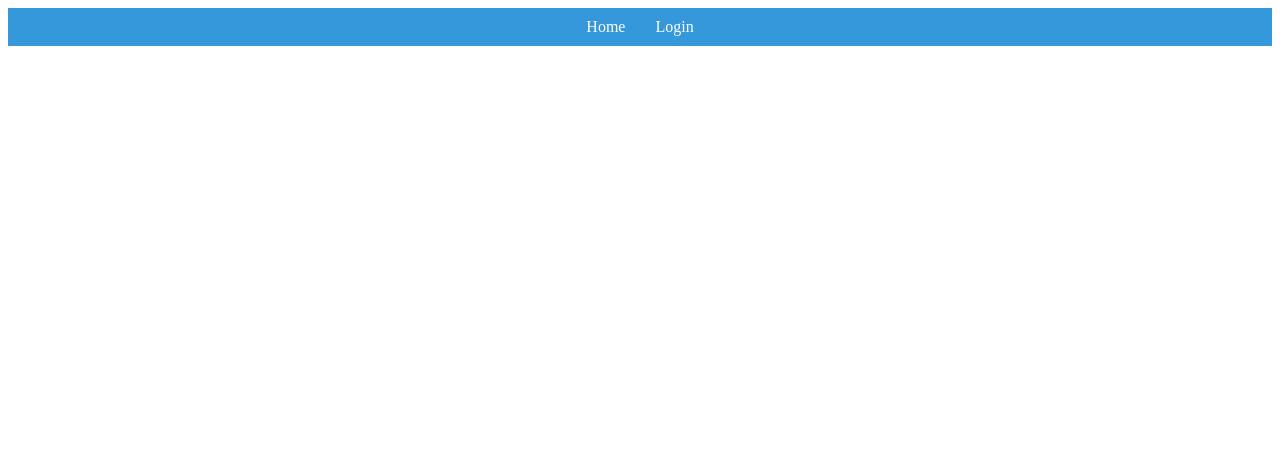
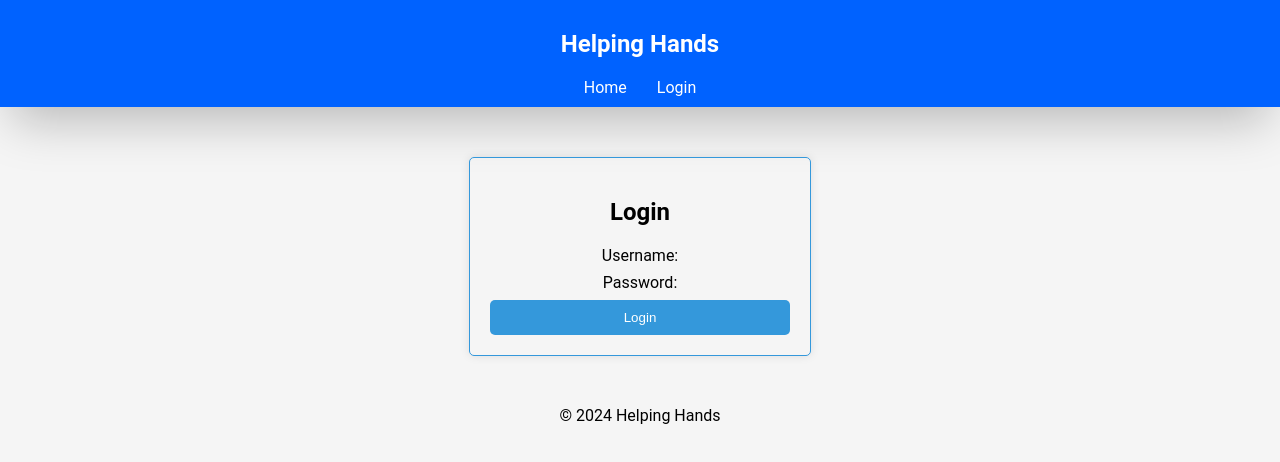
Before and after one commit to bocchial1/GrizzHacks, an Angular app in the folder Helping-Hands/: page /Login in a window 1280 px wide. Before the commit this address led to /. Shown: the top 462 px of the page. Built offline with nearby package versions, Linux system fonts and the light colour scheme.

Commit message:
ui updates

```diff
--- a/Helping-Hands/src/app/app.component.css
+++ b/Helping-Hands/src/app/app.component.css
@@ -5,14 +5,31 @@ body {
 }
 
 nav {
-    background-color: #3498db;
+    background-color: #0062ff;
+    padding: 10px;
+    display: flex;
+    align-items: center;
+    justify-content: center;
     color: white;
-    padding: 10px;
-    text-align: center;
+    flex-direction: column;
+
+    box-shadow: rgba(0, 0, 0, 0.25) 0px 25px 50px -12px;
+
+
 }
+
 
 nav a {
     color: white;
     text-decoration: none;
     margin: 0 15px;
 }
+
+footer {
+	margin: 0;
+    padding: 0;
+    width: 100vw;
+  	height: 20vh;
+    text-align: center;
+    position: relative;
+}
--- a/Helping-Hands/src/app/app.component.html
+++ b/Helping-Hands/src/app/app.component.html
@@ -1,4 +1,19 @@
 <nav>
-  <a href="#">Home</a>
-  <a href="#/login">Login</a>
+  <div class="header-container">
+    <h1>Helping Hands</h1>
+  </div>
+  <div class="Menu Container">
+    <a routerLink="/" routerLinkActive="active" ariaCurrentWhenActive="page" >Home</a>
+    <a routerLink="/Login" routerLinkActive="active" ariaCurrentWhenActive="page">Login</a>
+  </div>
+
 </nav>
+<main>
+
+  <router-outlet>
+
+  </router-outlet>
+</main>
+<footer>
+  <p>© 2024 Helping Hands </p>
+</footer>
--- a/Helping-Hands/src/app/app.routes.ts
+++ b/Helping-Hands/src/app/app.routes.ts
@@ -1,3 +1,15 @@
 import { Routes } from '@angular/router';
+import { HomeComponent } from './home/home.component';
+import { LoginComponent } from './login/login.component';
 
-export const routes: Routes = [];
+export const routes: Routes = [
+    {
+        path: '',
+        component: HomeComponent,
+    },
+    {
+        path: 'Login',
+        component: LoginComponent,
+    },
+
+];
--- a/Helping-Hands/src/app/login/login.component.css
+++ b/Helping-Hands/src/app/login/login.component.css
@@ -0,0 +1,35 @@
+.login-container {
+    max-width: 300px;
+    margin: 50px auto;
+    padding: 20px;
+    border: 1px solid #3498db;
+    border-radius: 5px;
+    box-shadow: 0 0 10px rgba(0, 0, 0, 0.1);
+  }
+
+  form {
+    display: flex;
+    flex-direction: column;
+  }
+
+  label {
+    margin-bottom: 8px;
+  }
+
+  input {
+    padding: 8px;
+    margin-bottom: 16px;
+  }
+
+  button {
+    padding: 10px;
+    background-color: #3498db;
+    color: white;
+    border: none;
+    border-radius: 5px;
+    cursor: pointer;
+  }
+
+  button:hover {
+    background-color: #2980b9;
+  }
--- a/Helping-Hands/src/app/login/login.component.html
+++ b/Helping-Hands/src/app/login/login.component.html
@@ -1 +1,13 @@
-<p>login works!</p>
+<div class="login-container">
+    <h2>Login</h2>
+
+    <form (ngSubmit)="onSubmit()">
+      <label for="username">Username:</label>
+
+
+      <label for="password">Password:</label>
+
+
+      <button type="submit">Login</button>
+    </form>
+  </div>
--- a/Helping-Hands/src/app/login/login.component.ts
+++ b/Helping-Hands/src/app/login/login.component.ts
@@ -2,11 +2,17 @@ import { Component } from '@angular/core';
 
 @Component({
   selector: 'app-login',
-  standalone: true,
-  imports: [],
   templateUrl: './login.component.html',
-  styleUrl: './login.component.css'
+  styleUrls: ['./login.component.css']
 })
 export class LoginComponent {
+  username: string = '';
+  password: string = '';
 
+  onSubmit() {
+    // Add your login logic here
+    // For simplicity, we'll just log the credentials to the console
+    console.log('Username:', this.username);
+    console.log('Password:', this.password);
+  }
 }
--- a/Helping-Hands/src/styles.css
+++ b/Helping-Hands/src/styles.css
@@ -1 +1,21 @@
 /* You can add global styles to this file, and also import other style files */
+
+
+body {
+    font-family: 'Roboto', sans-serif;
+    margin: 0;
+    padding: 0;
+    text-align: center;
+    text-justify: justify;
+    background-color: #f5f5f5;
+}
+
+.container {
+    max-width: 1200px;
+    margin: 20px auto;
+    padding: 20px;
+    background-color: #fff;
+    box-shadow: 0 0 10px rgba(0, 0, 0, 0.1);
+}
+html, body { height: 100%; }
+body { margin: 0; font-family: Roboto, "Helvetica Neue", sans-serif; }
```
